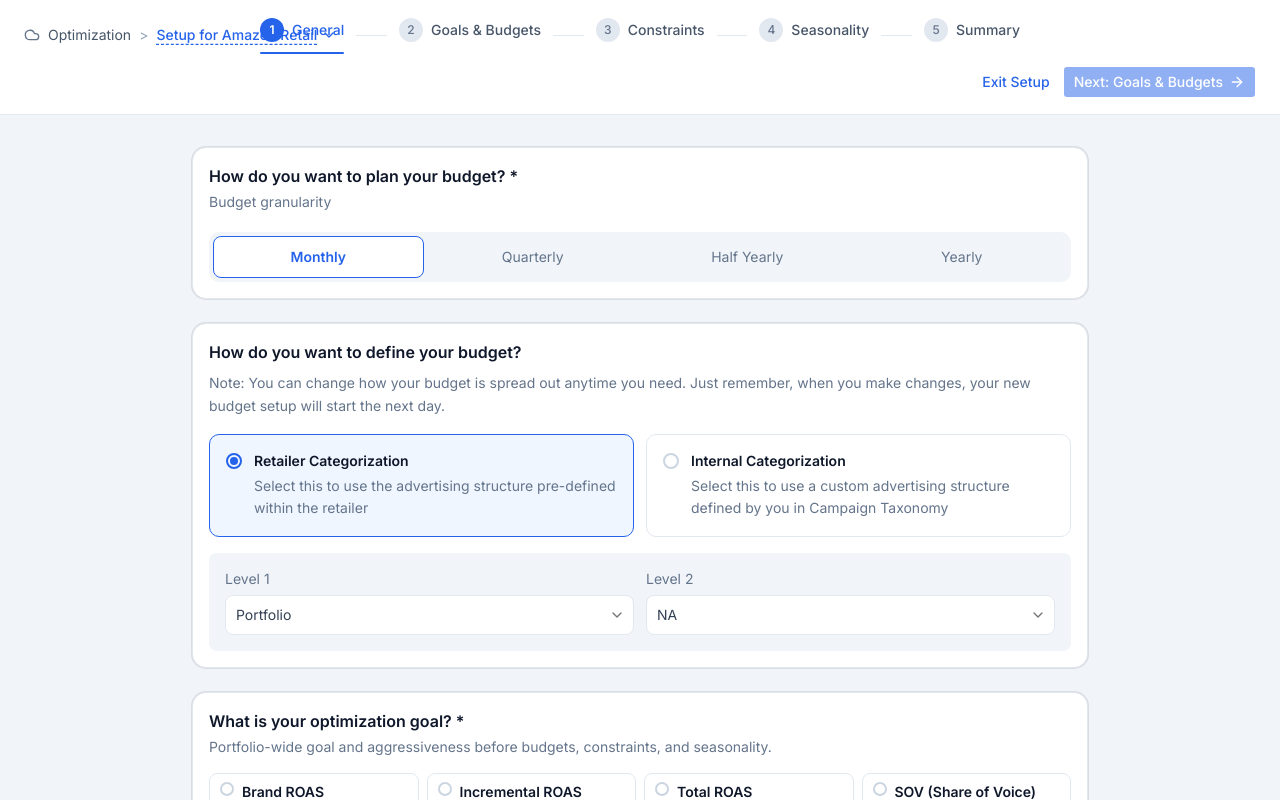
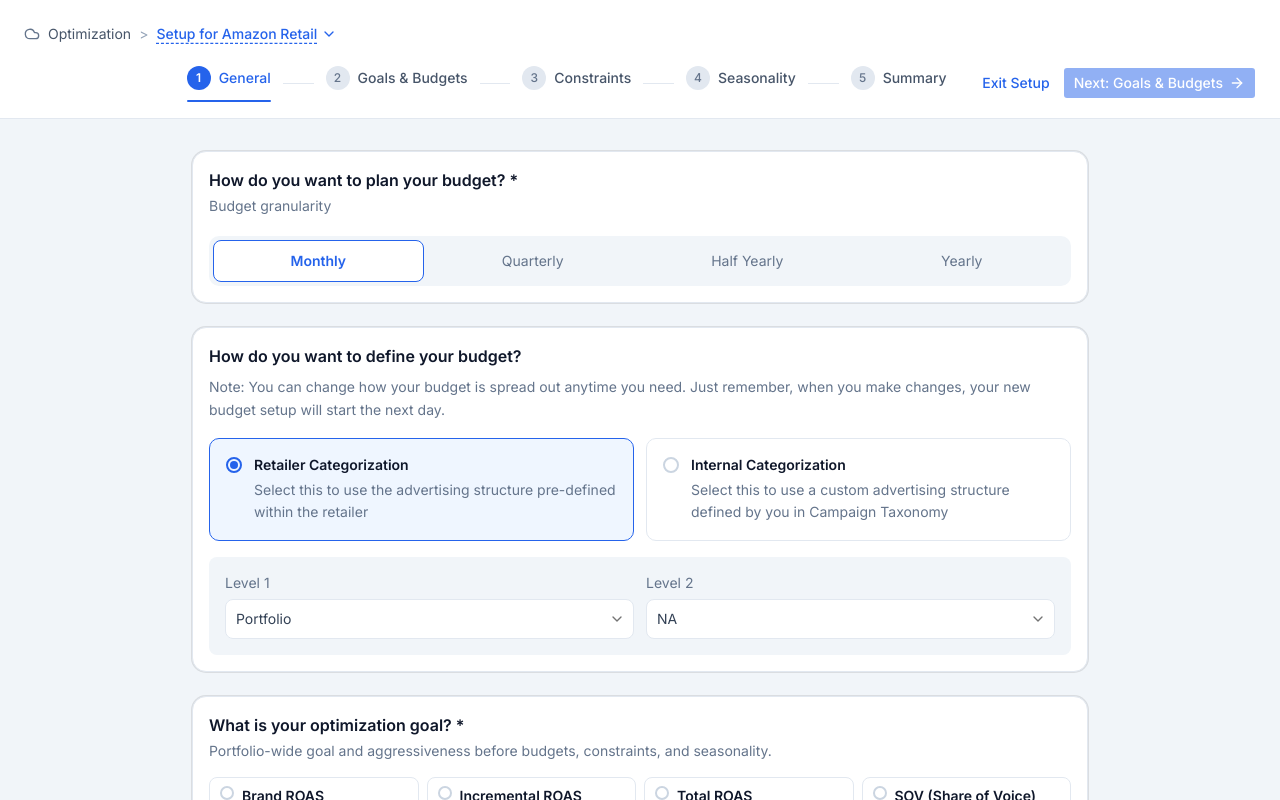
Before and after one commit to CIQDesignGit/Goal-Based-Optimization-Revamp, a Next.js app: page /gbo-optimization in a window 1280 px wide. Built offline with nearby package versions, Linux system fonts and the light colour scheme.

Commit message:
rearrange the stepper wizard alignment

```diff
--- a/src/components/gbo-optimization/setup-header.tsx
+++ b/src/components/gbo-optimization/setup-header.tsx
@@ -47,8 +47,8 @@ export function SetupHeader({
 
   return (
     <div className="border-b border-slate-200 bg-white px-6 py-4">
-      <div className="relative flex min-h-9 items-center justify-center">
-        <div className="absolute left-0 flex min-w-0 items-center gap-2 text-sm text-slate-600">
+      <div className="flex min-h-9 items-center">
+        <div className="flex min-w-0 items-center gap-2 text-sm text-slate-600">
           <Cloud className="size-4 shrink-0 text-slate-500" />
           <span className="shrink-0">Optimization</span>
           <span className="shrink-0 text-slate-400">&gt;</span>
@@ -60,16 +60,10 @@ export function SetupHeader({
             <ChevronDown className="size-4 shrink-0" />
           </button>
         </div>
-
-        <SetupStepper
-          currentStep={currentStep}
-          onStepSelect={onStepSelect}
-          className="w-full max-w-3xl"
-        />
       </div>
 
-      <div className="mt-3 flex items-center justify-between gap-3">
-        <div className="flex shrink-0 items-center">
+      <div className="mt-3 flex items-center gap-3">
+        <div className="flex w-28 shrink-0 items-center sm:w-32">
           {!isFirstStep && (
             <Button
               variant="ghost"
@@ -81,6 +75,14 @@ export function SetupHeader({
               Back
             </Button>
           )}
+        </div>
+
+        <div className="flex min-w-0 flex-1 justify-center">
+          <SetupStepper
+            currentStep={currentStep}
+            onStepSelect={onStepSelect}
+            className="w-full max-w-3xl"
+          />
         </div>
 
         <div className="flex shrink-0 items-center justify-end gap-2 sm:gap-3">
```
